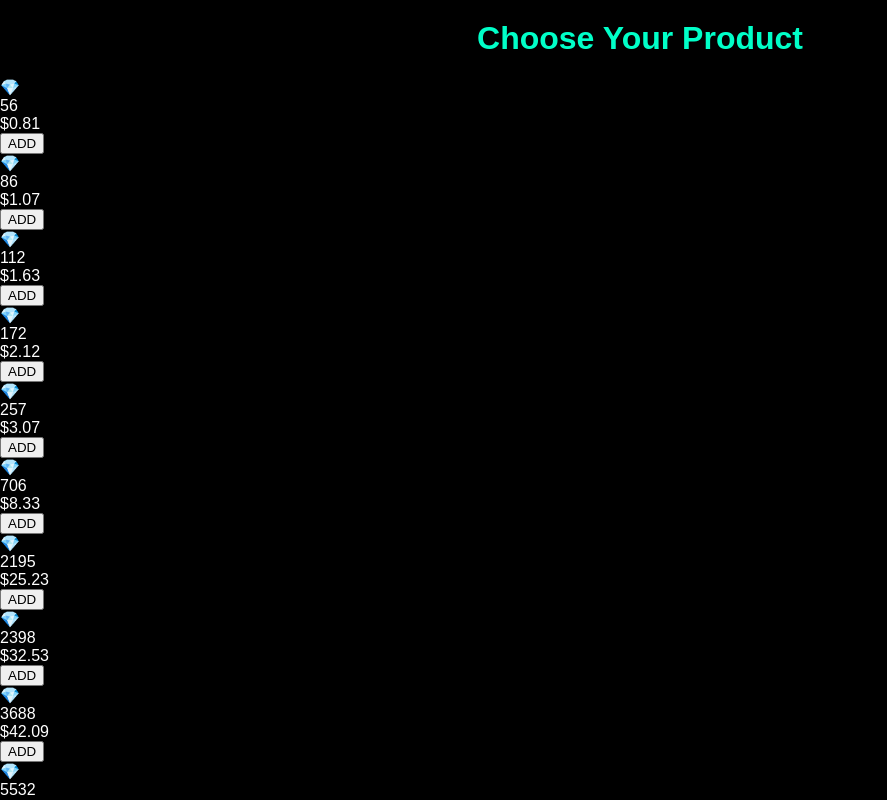
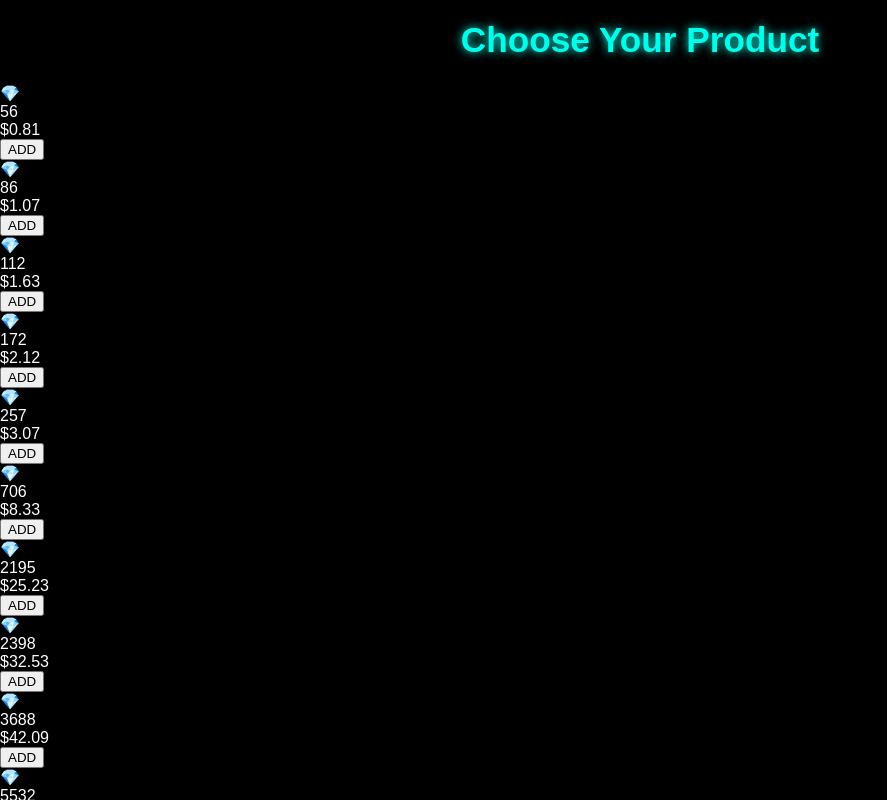
Before and after one commit to MLBBDIAMONDSTORE/mlbbbdiamondstore, a React (Create React App) app in the folder frontend/: page / in a window 1280 px wide. Shown: the top 800 px of the page, without its empty margins (0-887 px from the left). Built offline with nearby package versions, Linux system fonts and the light colour scheme.

Commit message:
Update App.css

```diff
--- a/frontend/src/styles/App.css
+++ b/frontend/src/styles/App.css
@@ -1,16 +1,17 @@
 body {
   margin: 0;
   padding: 0;
-  background-color: #0d0d0d;
+  background-color: #000;
   font-family: 'Orbitron', sans-serif;
-  color: #f0f0f0;
+  color: white;
 }
 
-h1, h2 {
+h1 {
   text-align: center;
   margin-top: 20px;
-  font-size: 2rem;
-  color: #00ffc8;
+  font-size: 2.2rem;
+  color: #00ffea;
+  text-shadow: 0 0 10px #00ffea;
 }
 
 button {
```
